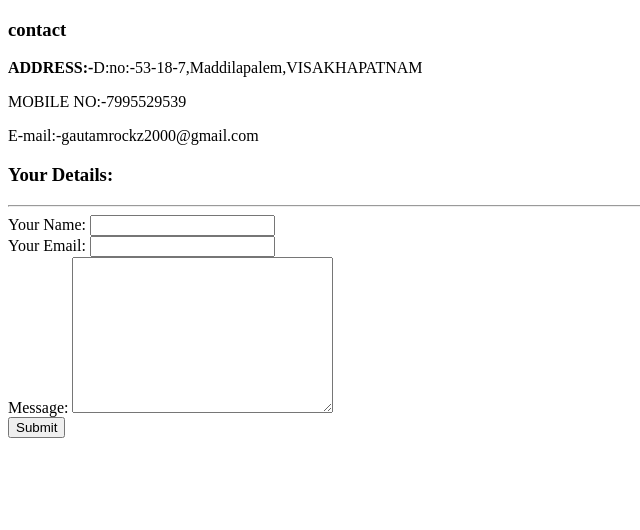
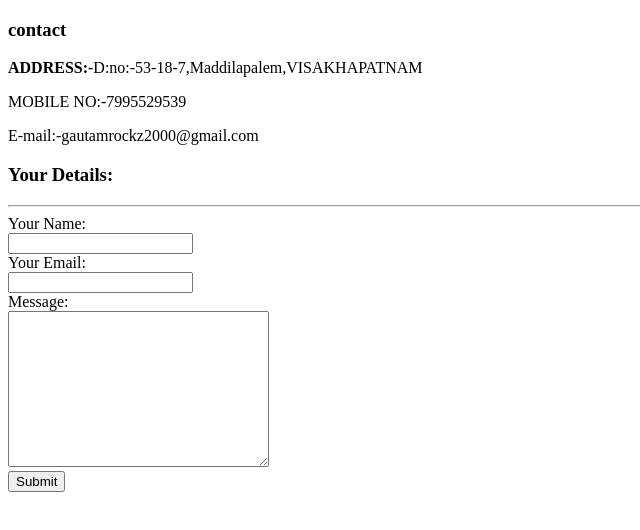
Before and after one commit to Gautam-Reddy/cv, a plain HTML site: page contact.html in a window 1280 px wide. Shown: the whole page, without its empty margins (0-640 px from the left). Drawn offline with Linux system fonts and the light colour scheme.

Commit message:
Update contact.html

```diff
--- a/contact.html
+++ b/contact.html
@@ -11,12 +11,12 @@
     <p>E-mail:-gautamrockz2000@gmail.com</p>
     <h3>Your Details:</h3>
     <hr>
-    <form action="mailto:info@gmail.com" method="post" enctype="text/plain">
-      <label>Your Name:</label>
+    <form action="mailto:gautamrockz2000@gmail.com" method="post" enctype="text/plain">
+      <label>Your Name:</label><br>
       <input type="text" name="Name" value=""><br>
-      <label>Your Email:</label>
+      <label>Your Email:</label><br>
       <input type="email" name="E-mail" value=""><br>
-      <label>Message:</label>
+      <label>Message:</label><br>
     <textarea name="name" rows="10" cols="30"></textarea><br>
       <input type="submit" name=""><br>
     </form>
```
